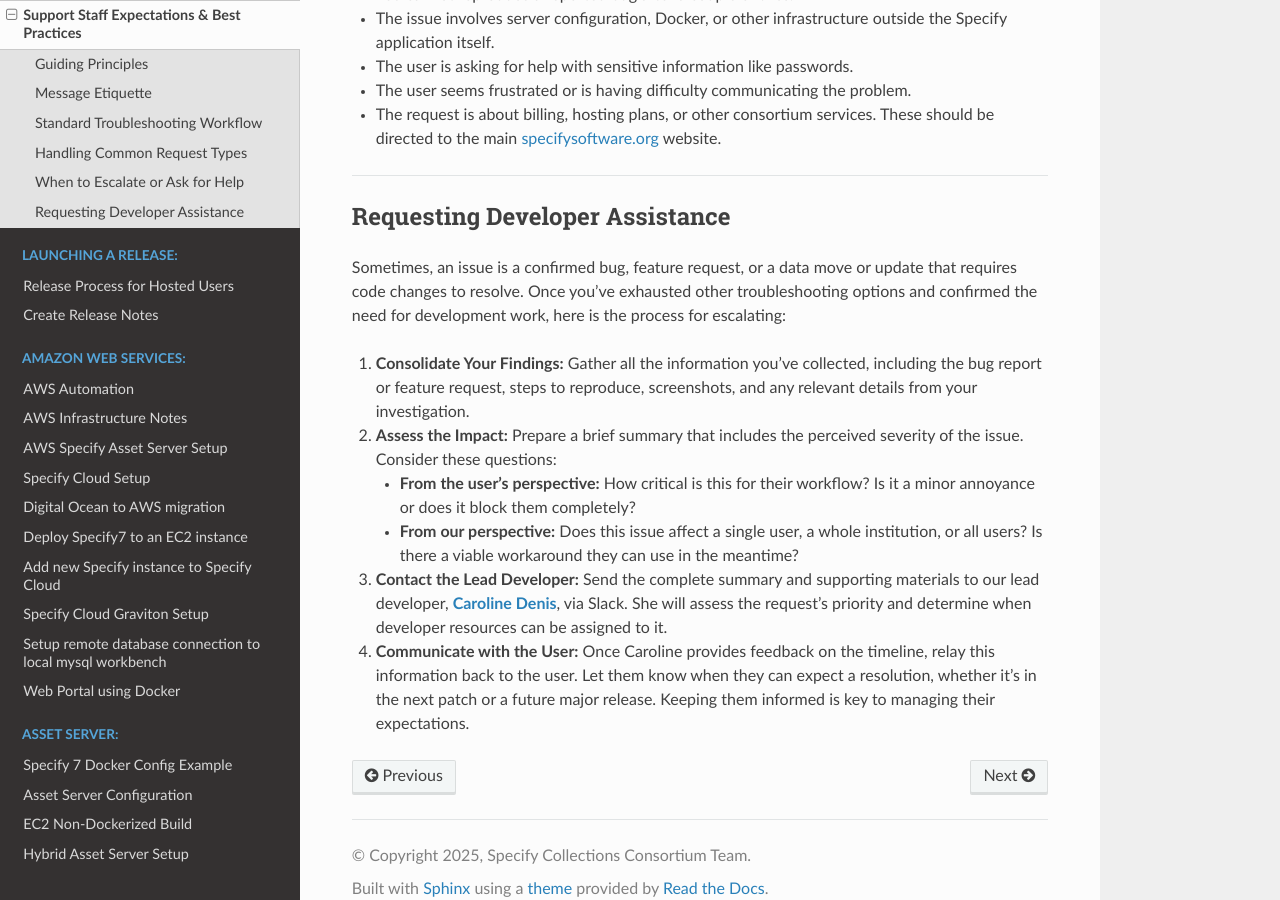
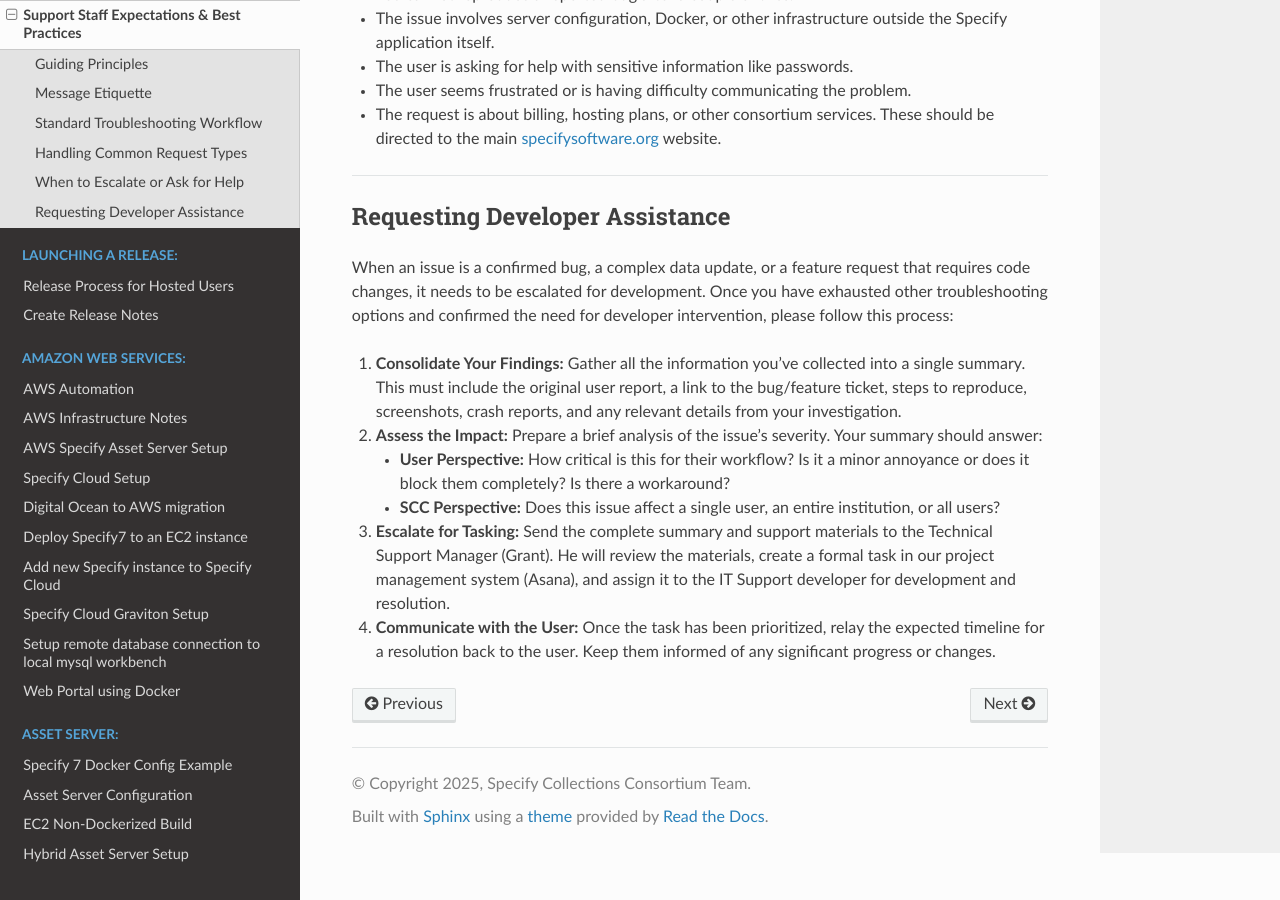
Before and after one commit to specify/specify.github.io, a Sphinx documentation site: the page built from sphinx/processes/support_guidelines.md, in a window 1280 px wide and 900 px high, scrolled down 2696 px. Built offline with Sphinx 7.4.7 and the Read the Docs theme 3.1.0, drawn with Linux system fonts in a browser that asks for light colours.

Commit message:
update developer assistance notes

```diff
--- a/sphinx/processes/support_guidelines.md
+++ b/sphinx/processes/support_guidelines.md
@@ -80,11 +80,11 @@
 
 ## Requesting Developer Assistance
 
-Sometimes, an issue is a confirmed bug, feature request, or a data move or update that requires code changes to resolve. Once you've exhausted other troubleshooting options and confirmed the need for development work, here is the process for escalating:
+When an issue is a confirmed bug, a complex data update, or a feature request that requires code changes, it needs to be escalated for development. Once you have exhausted other troubleshooting options and confirmed the need for developer intervention, please follow this process:
 
-1. **Consolidate Your Findings:** Gather all the information you've collected, including the bug report or feature request, steps to reproduce, screenshots, and any relevant details from your investigation.
-2. **Assess the Impact:** Prepare a brief summary that includes the perceived severity of the issue. Consider these questions:
-   * **From the user's perspective:** How critical is this for their workflow? Is it a minor annoyance or does it block them completely?
-   * **From our perspective:** Does this issue affect a single user, a whole institution, or all users? Is there a viable workaround they can use in the meantime?
-3. **Contact the Lead Developer:** Send the complete summary and supporting materials to our lead developer, **[Caroline Denis](mailto:caroline.denis@specifysoftware.org)**, via Slack. She will assess the request's priority and determine when developer resources can be assigned to it.
-4. **Communicate with the User:** Once Caroline provides feedback on the timeline, relay this information back to the user. Let them know when they can expect a resolution, whether it's in the next patch or a future major release. Keeping them informed is key to managing their expectations.
+1.  **Consolidate Your Findings:** Gather all the information you've collected into a single summary. This must include the original user report, a link to the bug/feature ticket, steps to reproduce, screenshots, crash reports, and any relevant details from your investigation.
+2.  **Assess the Impact:** Prepare a brief analysis of the issue's severity. Your summary should answer:
+    * **User Perspective:** How critical is this for their workflow? Is it a minor annoyance or does it block them completely? Is there a workaround?
+    * **SCC Perspective:** Does this issue affect a single user, an entire institution, or all users?
+3.  **Escalate for Tasking:** Send the complete summary and support materials to the Technical Support Manager (Grant). He will review the materials, create a formal task in our project management system (Asana), and assign it to the IT Support developer for development and resolution.
+4.  **Communicate with the User:** Once the task has been prioritized, relay the expected timeline for a resolution back to the user. Keep them informed of any significant progress or changes.
```
